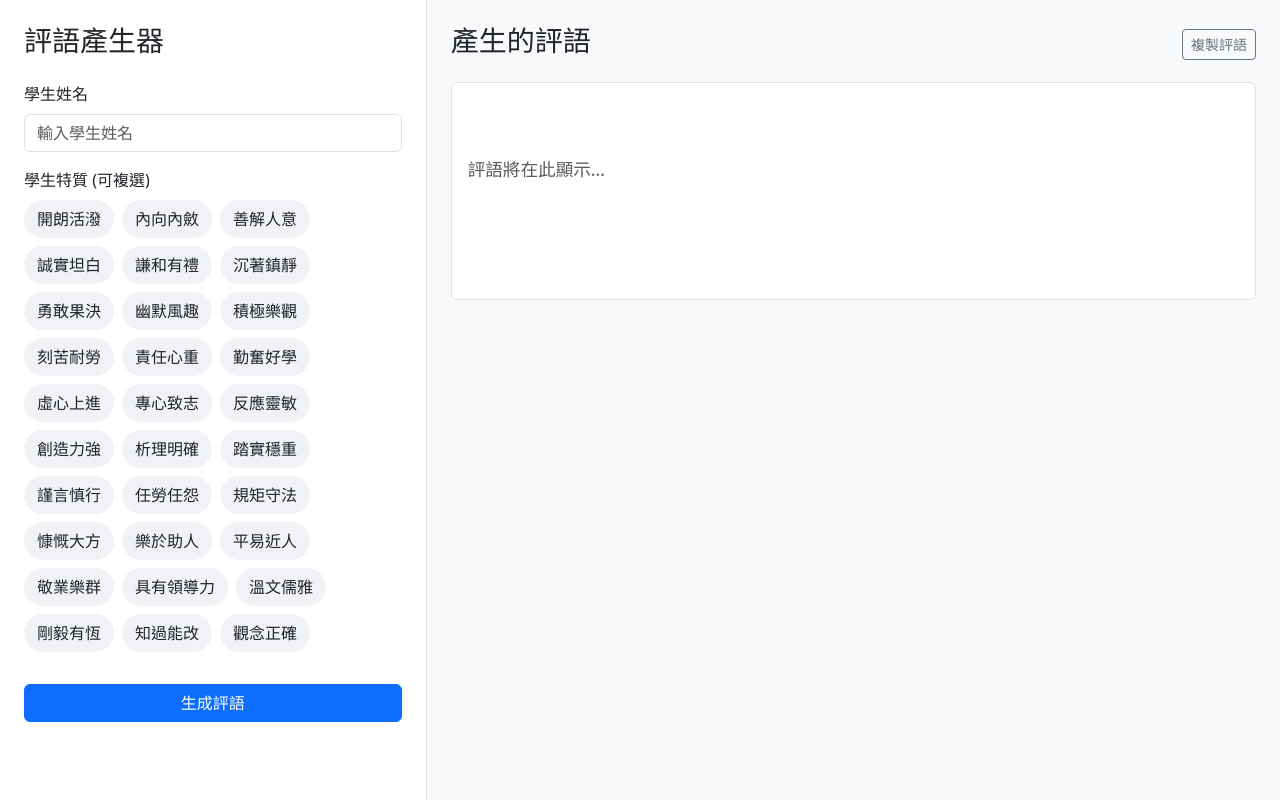
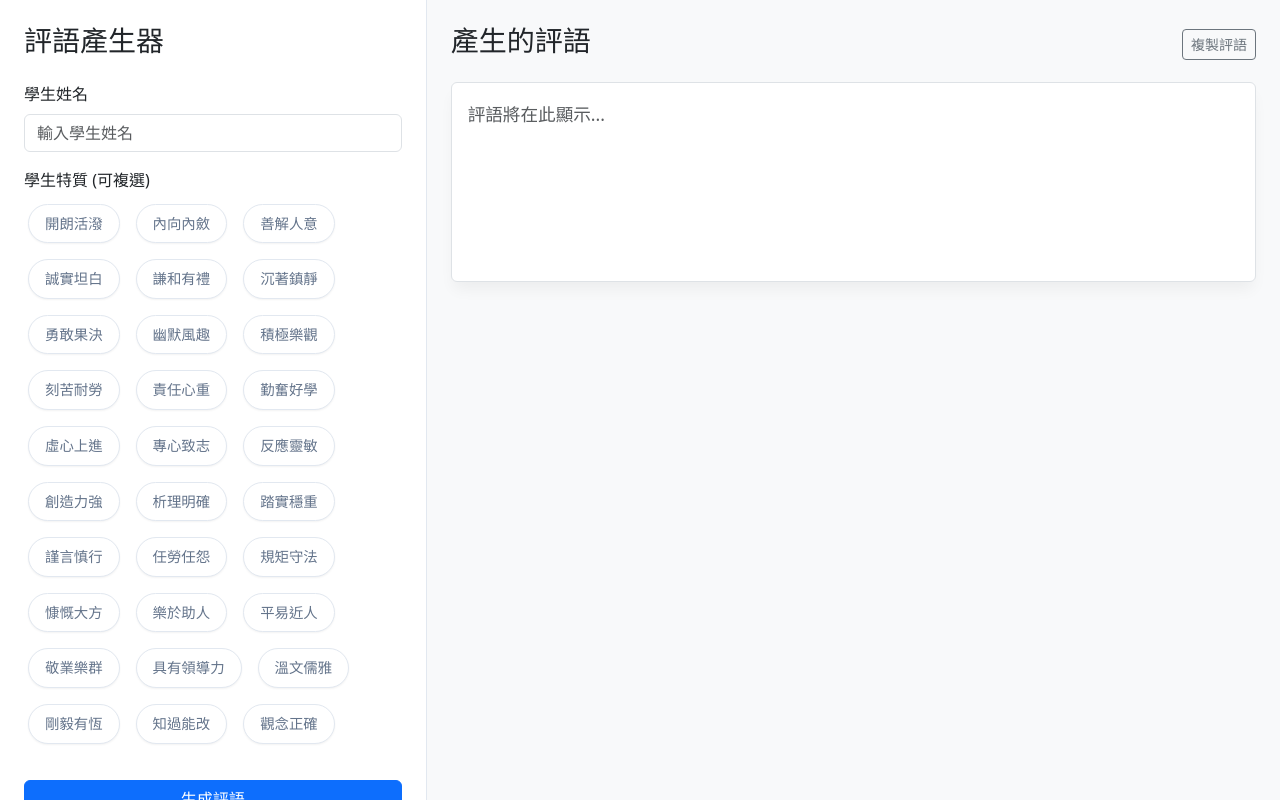
Before and after one commit to tingmw/Students-comment, a Flask app: page / in a window 1280 px wide. Run offline with Flask 3, Linux system fonts and the light colour scheme.

Commit message:
修正 app.py 的模型、改變網站 css

```diff
--- a/app.py
+++ b/app.py
@@ -9,7 +9,7 @@ app = Flask(__name__)
 
 # Configure Gemini API
 genai.configure(api_key=os.getenv("GEMINI_API_KEY"))
-model = genai.GenerativeModel('gemini-1.5-flash')
+model = genai.GenerativeModel('gemini-2.5-flash')
 
 TRAITS = [
     "開朗活潑", "內向內斂", "善解人意", "誠實坦白", "謙和有禮",
--- a/static/css/style.css
+++ b/static/css/style.css
@@ -1,51 +1,98 @@
+/* 引入 Google Fonts 讓字體更漂亮 (建議加在 HTML head) */
+@import url('https://fonts.googleapis.com/css2?family=Inter:wght@400;500;600&display=swap');
+
 body, html {
     height: 100%;
     margin: 0;
-    font-family: 'Segoe UI', Tahoma, Geneva, Verdana, sans-serif;
+    /* 改用 Inter 字體，看起來更像現代 App */
+    font-family: 'Inter', -apple-system, BlinkMacSystemFont, "Segoe UI", Roboto, sans-serif;
+    background-color: #f8f9fa; /* 背景改為極淡的灰，不是死白 */
+    color: #334155; /* 字體改為深灰，閱讀比較不累 */
 }
 
+/* 左側面板：保持乾淨，加強右邊界線 */
 .left-panel {
     height: 100vh;
-    border-right: 1px solid #dee2e6;
+    background-color: #ffffff;
+    border-right: 1px solid #e2e8f0;
     overflow-y: auto;
+    /* 讓卷軸稍微漂亮一點 (Chrome/Safari) */
+    scrollbar-width: thin;
 }
 
+/* 右側面板：給予呼吸空間 */
 .right-panel {
     height: 100vh;
     overflow-y: auto;
+    background-color: #f8f9fa;
+    padding: 2rem; /* 增加內距，不要貼邊 */
 }
 
+/* 標籤設計：更像現代 App 的按鈕 */
 .trait-tag {
-    padding: 6px 12px;
-    border-radius: 20px;
-    background-color: #f0f2f5;
+    display: inline-block; /* 確保 padding 正常運作 */
+    margin: 4px; /* 標籤之間要有空隙 */
+    padding: 8px 16px;
+    border-radius: 50px; /* 變成完全橢圓 */
+    background-color: #ffffff;
+    color: #64748b;
+    border: 1px solid #e2e8f0;
+    font-size: 0.9rem;
+    font-weight: 500;
     cursor: pointer;
-    transition: all 0.2s ease;
-    border: 1px solid transparent;
-    user-select: none;
+    transition: all 0.2s cubic-bezier(0.4, 0, 0.2, 1); /* 讓動畫更滑順 */
+    box-shadow: 0 1px 2px rgba(0, 0, 0, 0.05); /* 輕微陰影 */
 }
 
 .trait-tag:hover {
-    background-color: #e4e6e9;
+    background-color: #f1f5f9;
+    border-color: #cbd5e1;
+    transform: translateY(-1px); /* 滑鼠碰到時微微浮起 */
+    box-shadow: 0 4px 6px rgba(0, 0, 0, 0.05);
 }
 
+/* 標籤選中狀態 */
 .trait-tag.active {
-    background-color: #0d6efd;
+    background-color: #4f46e5; /* 使用現代靛藍色 */
     color: white;
-    border-color: #0d6efd;
+    border-color: #4f46e5;
+    box-shadow: 0 4px 12px rgba(79, 70, 229, 0.3); /* 發光效果 */
 }
 
+/* 輸出區塊：擬態成一張紙或卡片 */
 .comment-output-container {
+    background-color: #ffffff;
+    border-radius: 12px;
+    padding: 2rem;
     min-height: 200px;
     font-size: 1.1rem;
-    line-height: 1.6;
-    white-space: pre-wrap;
+    line-height: 1.8; /* 行距加大，閱讀更舒服 */
+    color: #1e293b;
+    border: 1px solid #e2e8f0;
+    box-shadow: 0 10px 15px -3px rgba(0, 0, 0, 0.05); /* 浮起來的感覺 */
     position: relative;
+    margin-top: 1rem;
 }
 
+/* Loading 動畫調整 */
 #loading {
     position: absolute;
     top: 50%;
     left: 50%;
     transform: translate(-50%, -50%);
+    color: #4f46e5;
+    font-weight: 600;
 }
+
+@media (max-width: 768px) {
+    .left-panel {
+        height: auto;
+        max-height: 40vh; /* 手機上左側選單只佔 40% 高度 */
+        border-right: none;
+        border-bottom: 1px solid #dee2e6;
+    }
+    .right-panel {
+        height: auto; /* 右側內容自動長高 */
+        min-height: 60vh;
+    }
+}
```
